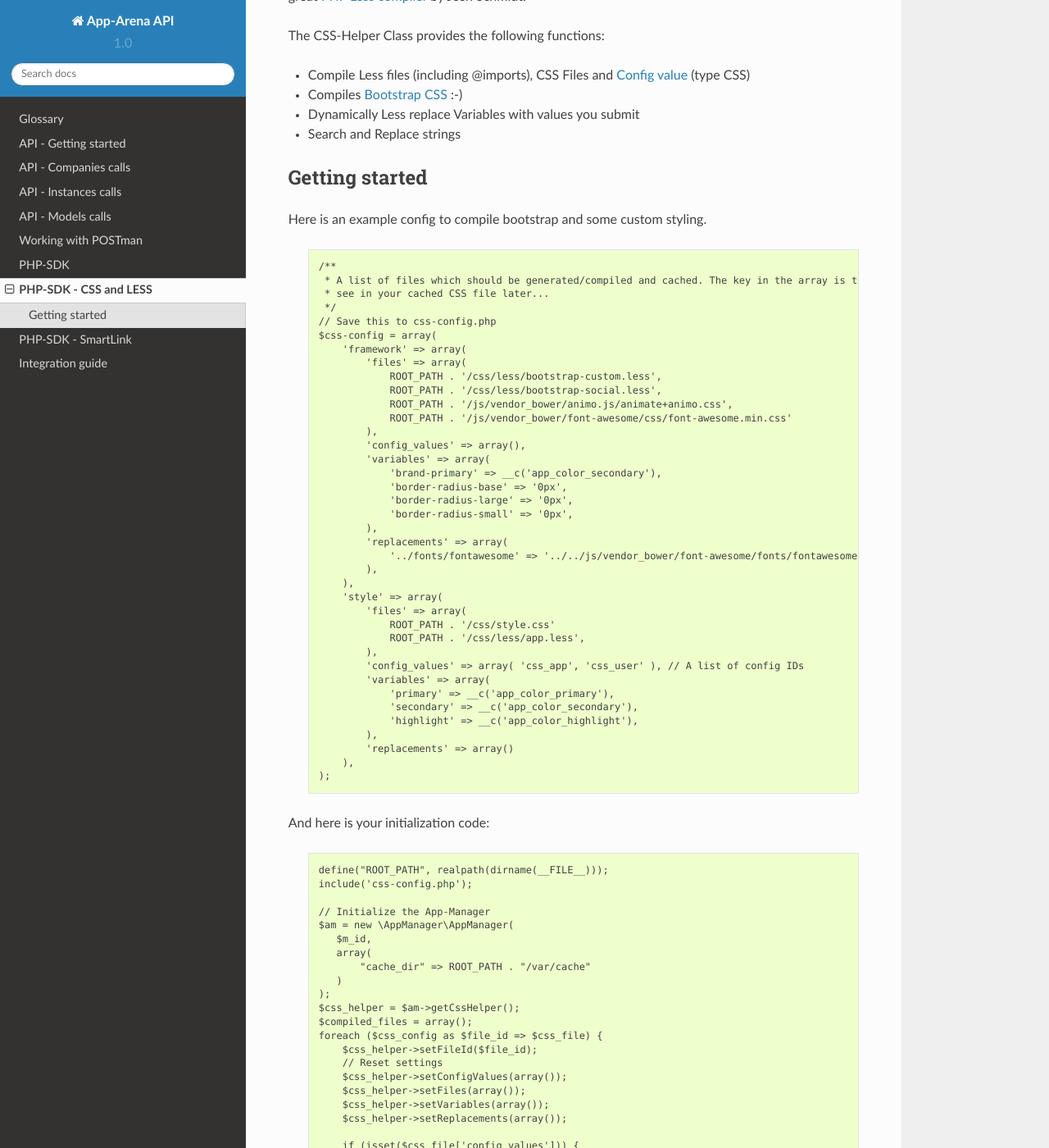
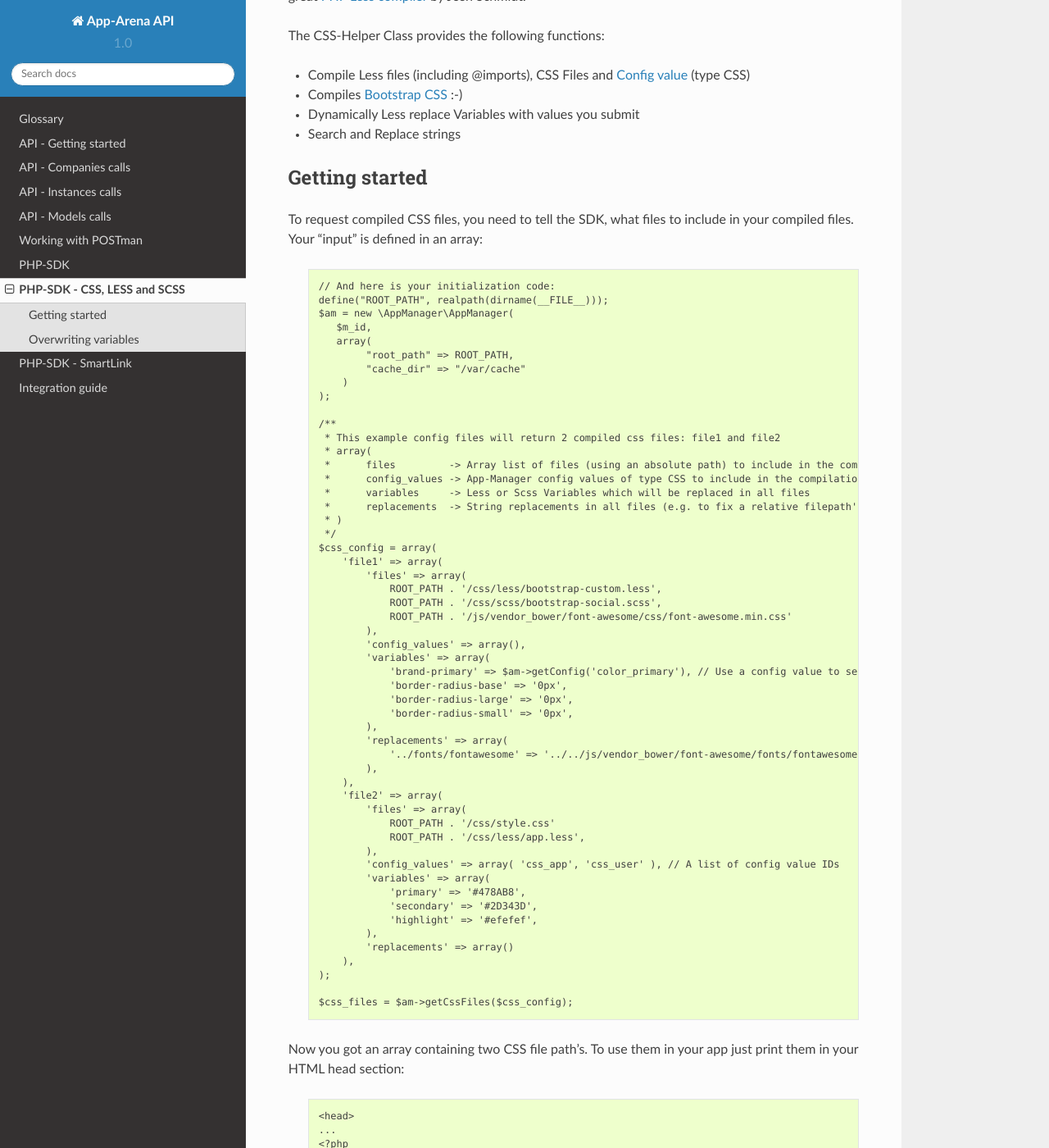
Before and after one commit to apparena/docs, a Sphinx documentation site: the page built from docs/sdk/php/030-css.rst, in a window 1280 px wide and 1400 px high, scrolled down 248 px. Shown: the whole window at 82% size. Built offline with Sphinx 7.4.7 and the Read the Docs theme 2.0.0, drawn with Linux system fonts in a browser that asks for light colours; some of the changed text lies outside the part shown.

Commit message:
Added documentation for the new less, scss compilation process.

```diff
--- a/docs/sdk/php/030-css.rst
+++ b/docs/sdk/php/030-css.rst
@@ -1,5 +1,5 @@
-PHP-SDK - CSS and LESS
-======================
+PHP-SDK - CSS, LESS and SCSS
+============================
 
 The App-Manager SDK provides a helper to enable you to compile, concatenate and minify all your CSS and Less-Files.
 As well config values (type CSS) can be included in the process. The output file will be automatically saved to your
@@ -19,26 +19,40 @@ The CSS-Helper Class provides the following functions:
 Getting started
 ~~~~~~~~~~~~~~~
 
-Here is an example config to compile bootstrap and some custom styling.
+To request compiled CSS files, you need to tell the SDK, what files to include in your compiled files. Your "input"
+is defined in an array:
 
     ::
 
+        // And here is your initialization code:
+        define("ROOT_PATH", realpath(dirname(__FILE__)));
+        $am = new \AppManager\AppManager(
+           $m_id,
+           array(
+                "root_path" => ROOT_PATH,
+                "cache_dir" => "/var/cache"
+            )
+        );
+
         /**
-         * A list of files which should be generated/compiled and cached. The key in the array is the file ID, you can
-         * see in your cached CSS file later...
+         * This example config files will return 2 compiled css files: file1 and file2
+         * array(
+         *      files         -> Array list of files (using an absolute path) to include in the compilation
+         *      config_values -> App-Manager config values of type CSS to include in the compilation
+         *      variables     -> Less or Scss Variables which will be replaced in all files
+         *      replacements  -> String replacements in all files (e.g. to fix a relative filepath')
+         * )
          */
-        // Save this to css-config.php
-        $css-config = array(
-            'framework' => array(
+        $css_config = array(
+            'file1' => array(
                 'files' => array(
                     ROOT_PATH . '/css/less/bootstrap-custom.less',
-                    ROOT_PATH . '/css/less/bootstrap-social.less',
-                    ROOT_PATH . '/js/vendor_bower/animo.js/animate+animo.css',
+                    ROOT_PATH . '/css/scss/bootstrap-social.scss',
                     ROOT_PATH . '/js/vendor_bower/font-awesome/css/font-awesome.min.css'
                 ),
                 'config_values' => array(),
                 'variables' => array(
-                    'brand-primary' => __c('app_color_secondary'),
+                    'brand-primary' => $am->getConfig('color_primary'), // Use a config value to set a color
                     'border-radius-base' => '0px',
                     'border-radius-large' => '0px',
                     'border-radius-small' => '0px',
@@ -47,66 +61,59 @@ Here is an example config to compile bootstrap and some custom styling.
                     '../fonts/fontawesome' => '../../js/vendor_bower/font-awesome/fonts/fontawesome'
                 ),
             ),
-            'style' => array(
+            'file2' => array(
                 'files' => array(
                     ROOT_PATH . '/css/style.css'
                     ROOT_PATH . '/css/less/app.less',
                 ),
-                'config_values' => array( 'css_app', 'css_user' ), // A list of config IDs
+                'config_values' => array( 'css_app', 'css_user' ), // A list of config value IDs
                 'variables' => array(
-                    'primary' => __c('app_color_primary'),
-                    'secondary' => __c('app_color_secondary'),
-                    'highlight' => __c('app_color_highlight'),
+                    'primary' => '#478AB8',
+                    'secondary' => '#2D343D',
+                    'highlight' => '#efefef',
                 ),
                 'replacements' => array()
             ),
         );
 
+        $css_files = $am->getCssFiles($css_config);
 
-And here is your initialization code:
+
+Now you got an array containing two CSS file path's. To use them in your app just print them in your HTML head section:
 
     ::
 
-        define("ROOT_PATH", realpath(dirname(__FILE__)));
-        include('css-config.php');
+        <head>
+        ...
+        <?php
+        foreach ($css_files as $css_file) {
+            ?>
+            <link type="text/css" rel="stylesheet" href="<?php echo $css_file ?>" />
+            <?php
+        }
+        ?>
+        ...
+        </head>
 
-        // Initialize the App-Manager
-        $am = new \AppManager\AppManager(
-           $m_id,
-           array(
-               "cache_dir" => ROOT_PATH . "/var/cache"
-           )
-        );
-        $css_helper = $am->getCssHelper();
-        $compiled_files = array();
-        foreach ($css_config as $file_id => $css_file) {
-            $css_helper->setFileId($file_id);
-            // Reset settings
-            $css_helper->setConfigValues(array());
-            $css_helper->setFiles(array());
-            $css_helper->setVariables(array());
-            $css_helper->setReplacements(array());
 
-            if (isset($css_file['config_values'])) {
-                $css_helper->setConfigValues($css_file['config_values']);
-            }
-            if (isset($css_file['files'])) {
-                $css_helper->setFiles($css_file['files']);
-            }
-            if (isset($css_file['variables'])) {
-                $css_helper->setVariables($css_file['variables']);
-            }
-            if (isset($css_file['replacements'])) {
-                $css_helper->setReplacements($css_file['replacements']);
-            }
+Overwriting variables
+~~~~~~~~~~~~~~~~~~~~~
 
-            $compiled_files[] = $css_helper->getFilePath();
+In you CSS-Config file you can set variables, which will be set before your source files are being compiled. When you
+use SCSS source files, please assure, that all variables you want to overwrite are flagged with *!default*:
+
+    ::
+
+        $primary: #112233 !default;
+
+        h1 {
+            color: $primary;
         }
 
-        // Output of the compiled CSS files to the HTML head
-        foreach ($compiled_files as $file) {
-            ?>
-            <link type="text/css" rel="stylesheet" href="<?php echo $file ?>"/>
-        <?php
+With the above configuration for 'file2', the compiled CSS would look like this:
+
+    ::
+
+        h1 {
+            color: #478AB8;
         }
-        ?>
```
Also changed, not shown: docs/sdk/php/001-index.rst (+6 -2 lines).
